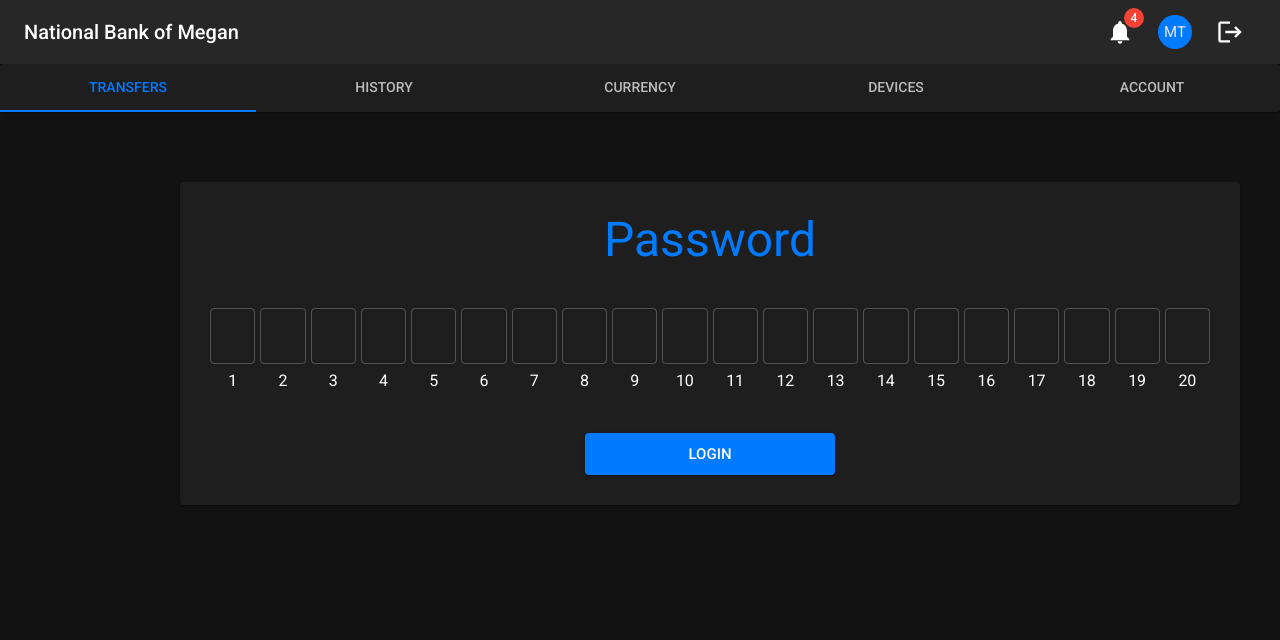
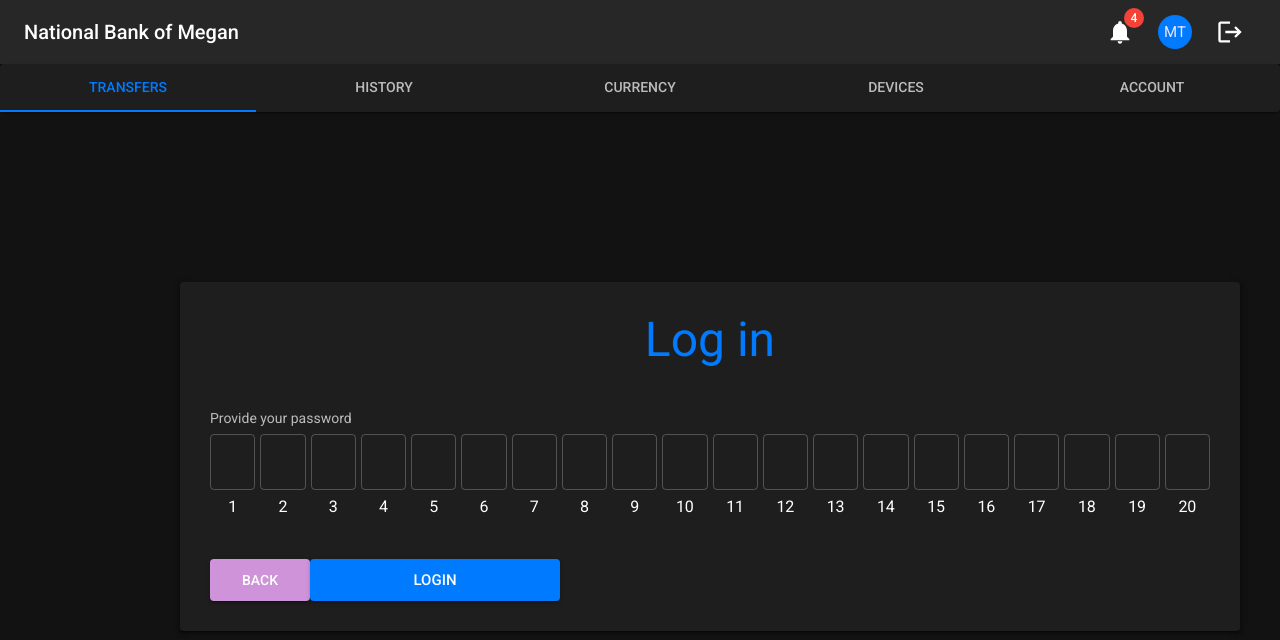
Before and after one commit to National-Bank-of-Megan/secure-bank-web-client, a React (Create React App) app: page /login in a window 1280 px wide. Shown: the top 640 px of the page. Built offline with nearby package versions, Linux system fonts and the light colour scheme.

Commit message:
Password form

```diff
--- a/src/components/auth/PasswordForm.tsx
+++ b/src/components/auth/PasswordForm.tsx
@@ -1,4 +1,12 @@
-import { Box, Button, OutlinedInput, Paper, Stack, Typography } from "@mui/material";
+import { StackedLineChartOutlined } from "@mui/icons-material";
+import {
+  Box,
+  Button,
+  OutlinedInput,
+  Paper,
+  Stack,
+  Typography,
+} from "@mui/material";
 import { useState, createRef, useEffect } from "react";
 import PasswordCharacterInput from "./PasswordCharacterInput";
 
@@ -38,11 +46,14 @@ const PasswordForm = () => {
 
   return (
     <form>
-        <Box sx={{
+      <Box
+        sx={{
           width: "1060px",
           marginLeft: "auto",
           marginRight: "auto",
-          }}>
+          marginTop: "100px",
+        }}
+      >
         <Paper
           sx={{
             bgcolor: "background.paper",
@@ -54,10 +65,22 @@ const PasswordForm = () => {
               alignItems: "center",
               rowGap: "40px",
               padding: "30px",
+              boxShadow: 3,
             }}
           >
             <Typography variant="h3" textAlign="center" color="primary">
-            Password
+              Log in
+            </Typography>
+            <Box>
+              {" "}
+              <Typography
+                color="text.secondary"
+                sx={{
+                  fontSize: "14px",
+                  marginBottom: "5px",
+                }}
+              >
+                Provide your password
               </Typography>
               <Stack
                 direction="row"
@@ -77,6 +100,19 @@ const PasswordForm = () => {
                   );
                 })}
               </Stack>
+            </Box>
+            <Stack
+              direction="row"
+              sx={{
+                width: "100%"
+              }}
+            >
+              <Button variant="contained" color="secondary" size="medium" sx={{
+                width: "100px",
+                color: "white"
+              }}>
+                Back
+              </Button>
               <Button
                 variant="contained"
                 size="large"
@@ -87,6 +123,7 @@ const PasswordForm = () => {
                 Login
               </Button>
             </Stack>
+          </Stack>
         </Paper>
       </Box>
     </form>
--- a/src/theme.ts
+++ b/src/theme.ts
@@ -9,6 +9,9 @@ export const darkTheme = createTheme({
     primary: {
       main: "#007AFF",
     },
+    info: {
+      main: "#e3f2fd"
+    }
 
 
     // }
```
Lines whose indentation alone changed are shown as unchanged.
